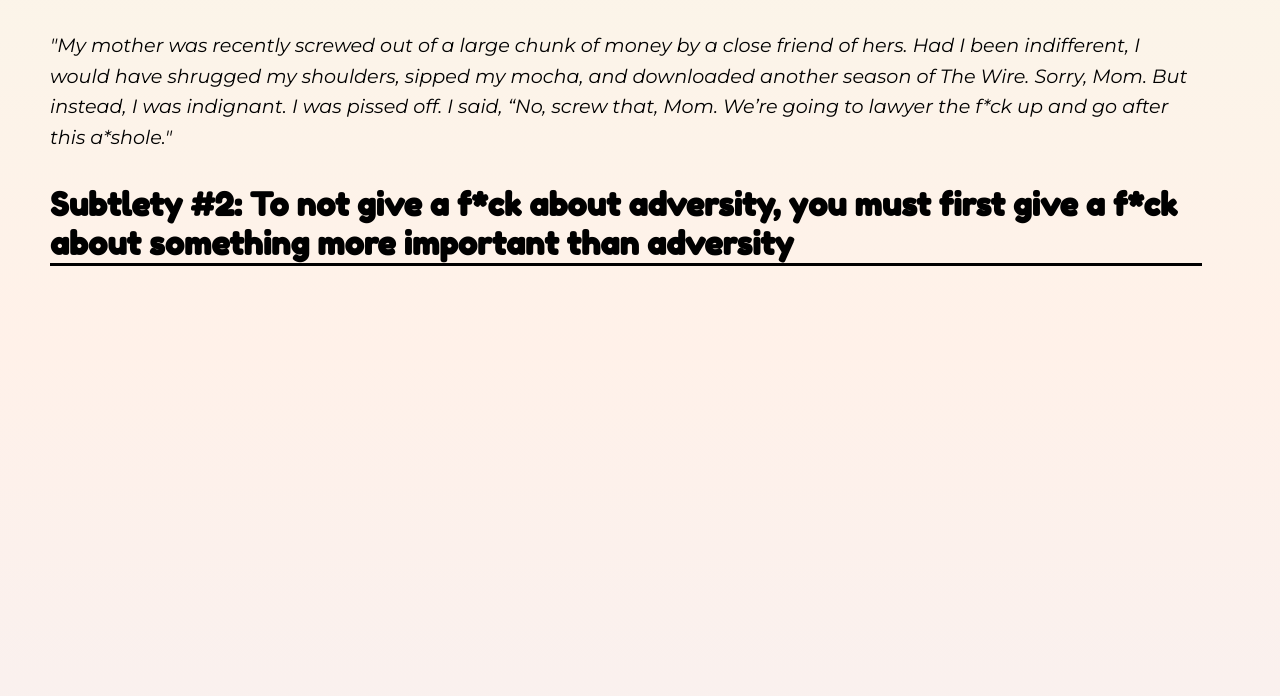
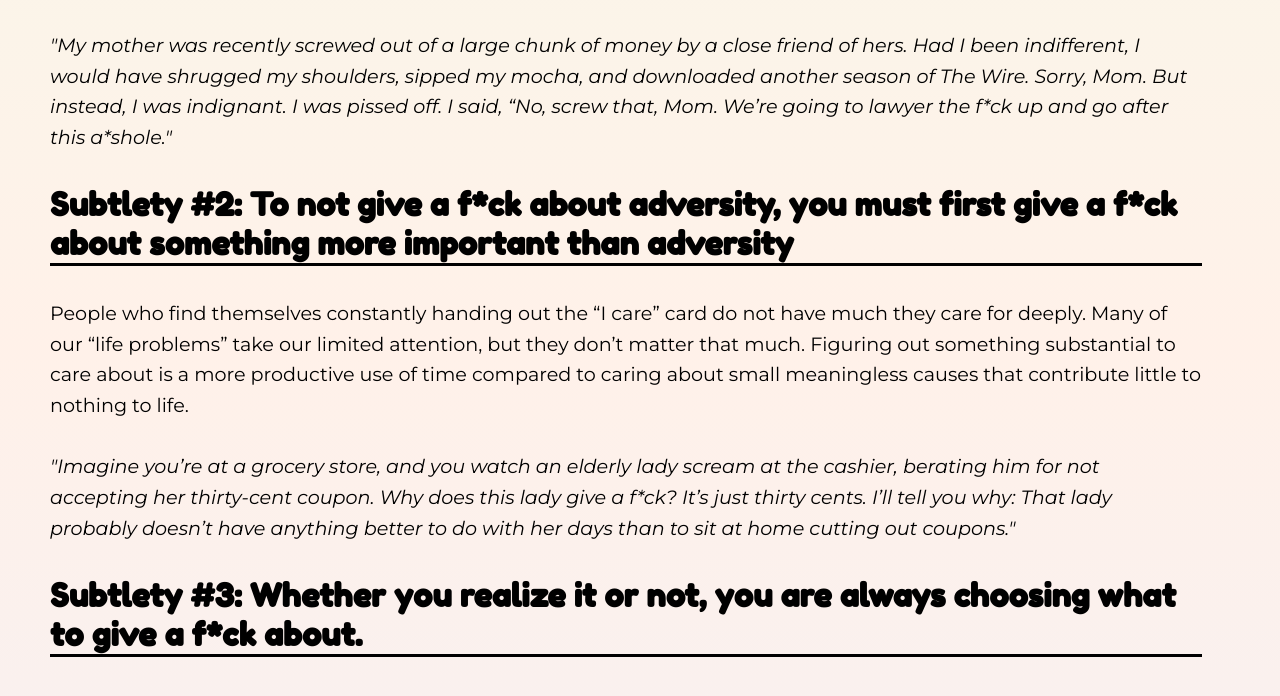
Before and after one commit to truongmleon/ENG111-Portfolio, a React (Vite) app: page / in a window 1280 px wide. Shown: the part 5435-6131 px from the top of the page. Built offline with nearby package versions, Linux system fonts and the light colour scheme; a web font is replaced by a local one.

Commit message:
Update Message.tsx

```diff
--- a/src/components/Message.tsx
+++ b/src/components/Message.tsx
@@ -23,8 +23,16 @@ const Message = () => {
                 Subtlety #2: To not give a f*ck about adversity, you must first give a f*ck about something more important than adversity
                 </h3>
                 <p className="subtlety-text">
+                People who find themselves constantly handing out the “I care” card do not have much they care for deeply. Many of our “life problems” take our limited attention, but they don’t matter that much. Figuring out something substantial to care about is a more productive use of time compared to caring about small meaningless causes that contribute little to nothing to life.
+                <br />
+                <br />
+                <i>"Imagine you’re at  a  grocery store,  and  you  watch an  elderly  lady scream at the cashier, berating him for not accepting her thirty-cent coupon. Why does this lady give a f*ck? It’s just thirty cents. I’ll tell you why: That lady probably doesn’t have anything better to do with her days than to sit at home cutting out coupons."</i>
+                </p>
+                <h3 className="subtlety-header">
+                Subtlety #3: Whether you realize it or not, you are always choosing what to give a f*ck about.
+                </h3>
 
-                </p>
+
             </article>
         </div>
     )
```
